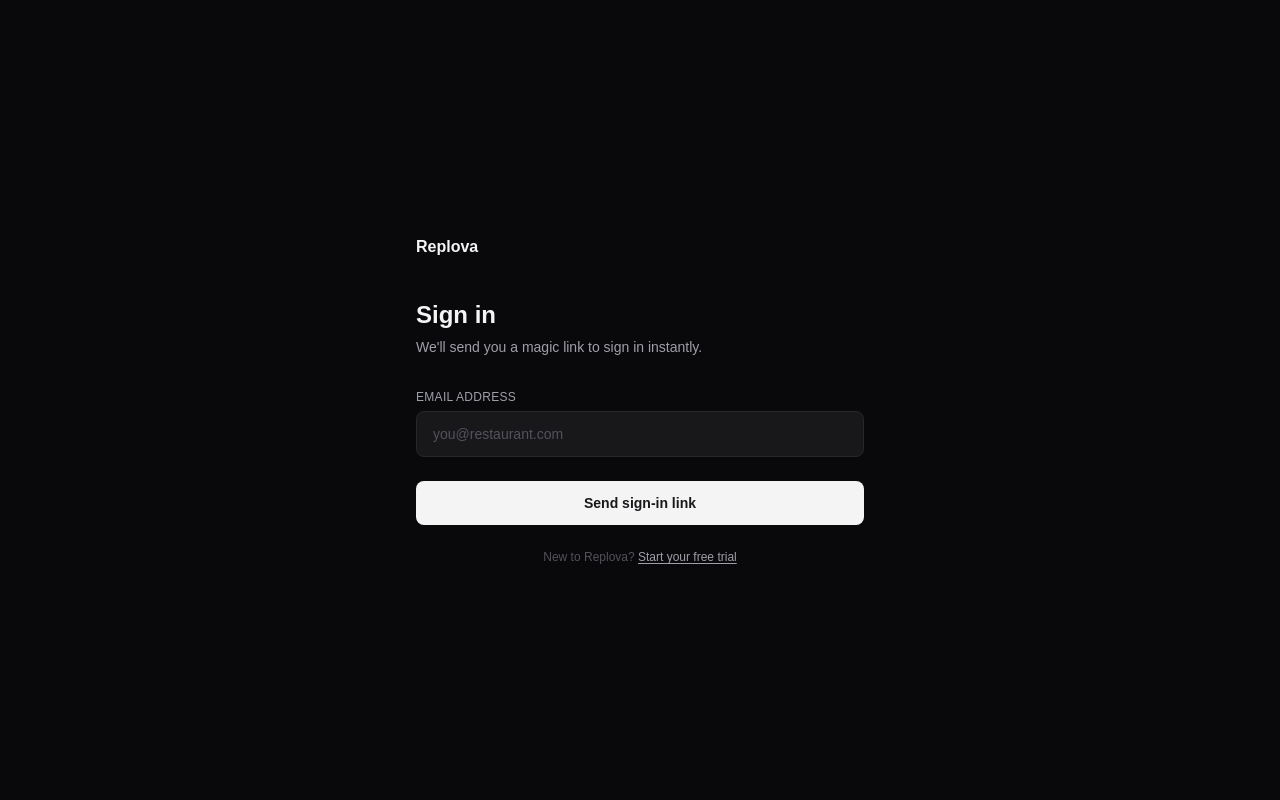
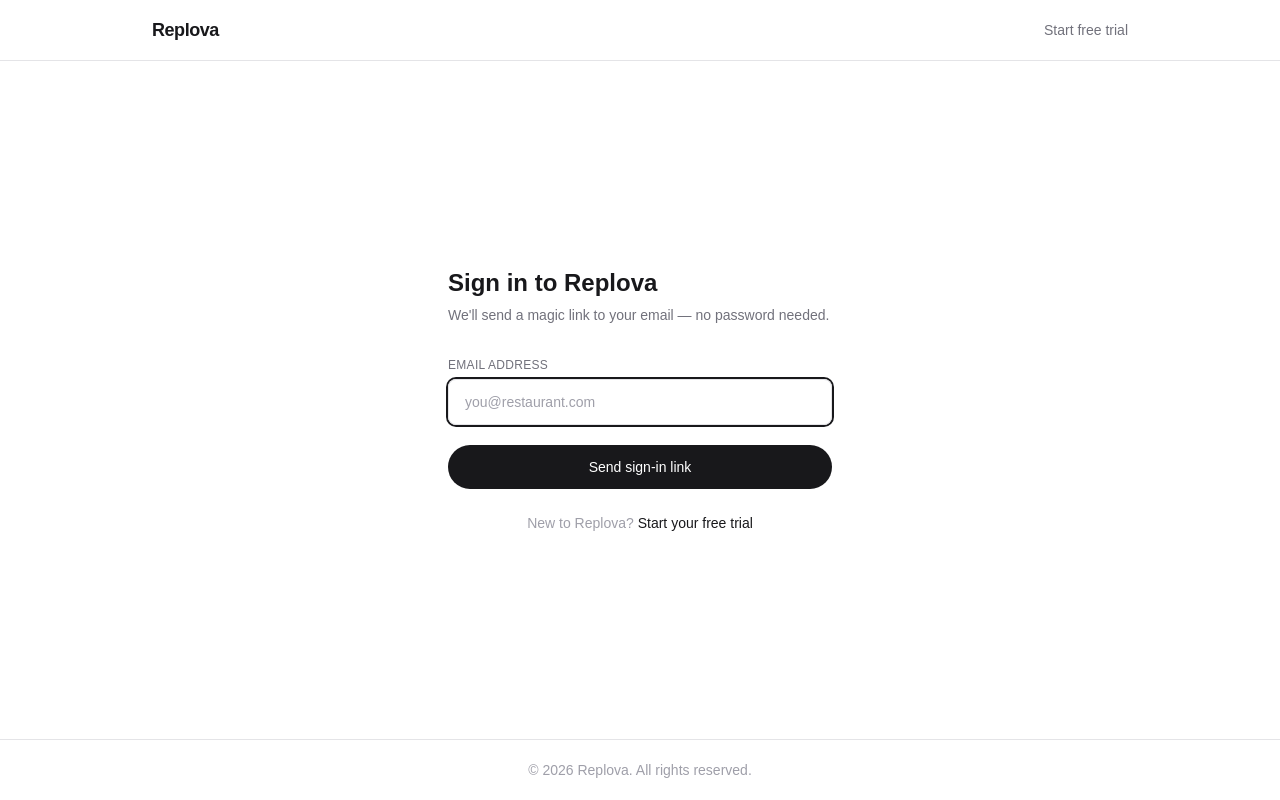
Before and after one commit to davidhsong/replova, a Next.js app: page /signin in a window 1280 px wide. Built offline with nearby package versions, Linux system fonts and the light colour scheme; no server answers.

Commit message:
fix navbar avatar refresh, reviews nav link, signin page styling

```diff
--- /dev/null
+++ b/app/dashboard/NavLinks.tsx
@@ -0,0 +1,33 @@
+'use client'
+
+import Link from 'next/link'
+import { usePathname, useRouter } from 'next/navigation'
+
+export default function NavLinks() {
+  const pathname = usePathname()
+  const router = useRouter()
+
+  function handleReviews(e: React.MouseEvent) {
+    e.preventDefault()
+    router.push('/dashboard')
+    router.refresh()
+  }
+
+  const linkClass = (href: string) =>
+    `px-3 py-1.5 text-sm rounded-md transition-colors ${
+      pathname === href
+        ? 'text-zinc-100 bg-zinc-800'
+        : 'text-zinc-400 hover:text-zinc-100 hover:bg-zinc-800'
+    }`
+
+  return (
+    <nav className="flex items-center gap-1">
+      <a href="/dashboard" onClick={handleReviews} className={linkClass('/dashboard')}>
+        Reviews
+      </a>
+      <Link href="/dashboard/settings" className={linkClass('/dashboard/settings')}>
+        Settings
+      </Link>
+    </nav>
+  )
+}
--- a/app/dashboard/layout.tsx
+++ b/app/dashboard/layout.tsx
@@ -5,6 +5,7 @@
 import { createClient } from '@/utils/supabase/server'
 import { getSupabaseAdmin } from '@/lib/supabase'
 import SignOutButton from './SignOutButton'
+import NavLinks from './NavLinks'
 
 export const metadata: Metadata = {
   title: 'Dashboard',
@@ -43,20 +44,7 @@
             <Link href="/dashboard" className="text-sm font-semibold text-zinc-100">
               Replova
             </Link>
-            <nav className="flex items-center gap-1">
-              <Link
-                href="/dashboard"
-                className="px-3 py-1.5 text-sm text-zinc-400 hover:text-zinc-100 hover:bg-zinc-800 rounded-md transition-colors"
-              >
-                Reviews
-              </Link>
-              <Link
-                href="/dashboard/settings"
-                className="px-3 py-1.5 text-sm text-zinc-400 hover:text-zinc-100 hover:bg-zinc-800 rounded-md transition-colors"
-              >
-                Settings
-              </Link>
-            </nav>
+            <NavLinks />
           </div>
           <div className="flex items-center gap-3">
             <Link href="/dashboard/settings" className="flex items-center gap-2 group">
--- a/app/dashboard/settings/page.tsx
+++ b/app/dashboard/settings/page.tsx
@@ -1,9 +1,11 @@
 'use client'
 
 import { useState, useEffect, useRef } from 'react'
+import { useRouter } from 'next/navigation'
 import { supabaseBrowser } from '@/lib/supabase'
 
 export default function SettingsPage() {
+  const router = useRouter()
   const [displayName, setDisplayName] = useState('')
   const [phoneNumber, setPhoneNumber] = useState('')
   const [email, setEmail] = useState('')
@@ -42,6 +44,7 @@
         throw new Error(data.error ?? 'Failed to save')
       }
       setSaved(true)
+      router.refresh()
       setTimeout(() => setSaved(false), 3000)
     } catch (err) {
       setError(err instanceof Error ? err.message : 'Something went wrong.')
@@ -73,6 +76,7 @@
 
       const { url } = await res.json()
       setAvatarUrl(url)
+      router.refresh()
     } catch (err) {
       setError(err instanceof Error ? err.message : 'Upload failed.')
     } finally {
--- a/app/signin/page.tsx
+++ b/app/signin/page.tsx
@@ -30,16 +30,16 @@
 
   if (success) {
     return (
-      <div className="min-h-screen bg-zinc-950 flex items-center justify-center px-6">
+      <div className="min-h-screen bg-white flex items-center justify-center px-6">
         <div className="max-w-sm w-full text-center">
-          <div className="w-14 h-14 rounded-full bg-zinc-800 flex items-center justify-center mx-auto mb-6">
-            <svg className="w-6 h-6 text-zinc-100" fill="none" viewBox="0 0 24 24" stroke="currentColor" strokeWidth={2}>
+          <div className="w-14 h-14 rounded-full bg-zinc-100 flex items-center justify-center mx-auto mb-6">
+            <svg className="w-6 h-6 text-zinc-600" fill="none" viewBox="0 0 24 24" stroke="currentColor" strokeWidth={2}>
               <path strokeLinecap="round" strokeLinejoin="round" d="M3 8l7.89 5.26a2 2 0 002.22 0L21 8M5 19h14a2 2 0 002-2V7a2 2 0 00-2-2H5a2 2 0 00-2 2v10a2 2 0 002 2z" />
             </svg>
           </div>
-          <h1 className="text-xl font-semibold text-zinc-100 mb-2">Check your inbox</h1>
-          <p className="text-zinc-400 text-sm leading-relaxed">
-            We sent a sign-in link to <span className="text-zinc-200">{email}</span>.<br />
+          <h1 className="text-xl font-semibold text-zinc-900 mb-2">Check your inbox</h1>
+          <p className="text-zinc-500 text-sm leading-relaxed">
+            We sent a sign-in link to <span className="text-zinc-900 font-medium">{email}</span>.<br />
             Click it to access your dashboard.
           </p>
         </div>
@@ -48,18 +48,38 @@
   }
 
   return (
-    <div className="min-h-screen bg-zinc-950 flex items-center justify-center px-6 py-16">
-      <div className="w-full max-w-md">
-        <a href="/" className="inline-block text-base font-semibold text-zinc-100 mb-10">
+    <div className="min-h-screen bg-white flex flex-col">
+      {/* Nav */}
+      <header className="border-b border-zinc-200">
+        <div className="max-w-5xl mx-auto px-6 py-4 flex items-center justify-between">
+          <a href="/" className="text-lg font-semibold tracking-tight text-zinc-900">
             Replova
           </a>
+          <a
+            href="/onboard"
+            className="text-sm font-medium text-zinc-500 hover:text-zinc-900 transition-colors"
+          >
+            Start free trial
+          </a>
+        </div>
+      </header>
+
+      {/* Form */}
+      <div className="flex-1 flex items-center justify-center px-6 py-16">
+        <div className="w-full max-w-sm">
           <div className="mb-8">
-          <h1 className="text-2xl font-bold text-zinc-100 mb-1.5">Sign in</h1>
-          <p className="text-zinc-400 text-sm">We'll send you a magic link to sign in instantly.</p>
+            <h1 className="text-2xl font-bold text-zinc-900 mb-1.5">Sign in to Replova</h1>
+            <p className="text-zinc-500 text-sm">
+              We&apos;ll send a magic link to your email — no password needed.
+            </p>
           </div>
+
           <form onSubmit={handleSubmit} className="flex flex-col gap-4">
             <div className="flex flex-col gap-1.5">
-            <label className="text-xs font-medium text-zinc-400 uppercase tracking-wide" htmlFor="email">
+              <label
+                htmlFor="email"
+                className="text-xs font-medium text-zinc-500 uppercase tracking-wide"
+              >
                 Email address
               </label>
               <input
@@ -68,30 +88,45 @@
                 required
                 value={email}
                 onChange={e => setEmail(e.target.value)}
-              className="bg-zinc-900 border border-zinc-800 rounded-lg px-4 py-3 text-sm text-zinc-100 placeholder:text-zinc-600 focus:outline-none focus:border-zinc-600 transition-colors"
+                className="border border-zinc-200 rounded-lg px-4 py-3 text-sm text-zinc-900 placeholder:text-zinc-400 focus:outline-none focus:ring-2 focus:ring-zinc-900 transition-shadow"
                 placeholder="you@restaurant.com"
+                autoFocus
               />
             </div>
+
             {error && (
-            <p className="text-sm text-red-400 bg-red-950/50 border border-red-900 rounded-lg px-4 py-3">
+              <p className="text-sm text-red-600 bg-red-50 border border-red-200 rounded-lg px-4 py-3">
                 {error}
               </p>
             )}
+
             <button
               type="submit"
               disabled={loading}
-            className="mt-2 bg-zinc-100 text-zinc-900 text-sm font-semibold py-3 rounded-lg hover:bg-white transition-colors disabled:opacity-40 disabled:cursor-not-allowed"
+              className="mt-1 rounded-full bg-zinc-900 text-white text-sm font-medium py-3 hover:bg-zinc-700 transition-colors disabled:opacity-50 disabled:cursor-not-allowed"
             >
               {loading ? 'Sending…' : 'Send sign-in link'}
             </button>
           </form>
-        <p className="mt-6 text-center text-xs text-zinc-600">
+
+          <p className="mt-6 text-center text-sm text-zinc-400">
             New to Replova?{' '}
-          <a href="/onboard" className="text-zinc-400 underline underline-offset-2 hover:text-zinc-300 transition-colors">
+            <a
+              href="/onboard"
+              className="text-zinc-900 font-medium hover:underline"
+            >
               Start your free trial
             </a>
           </p>
         </div>
       </div>
+
+      {/* Footer */}
+      <footer className="border-t border-zinc-200 py-5 px-6">
+        <p className="text-center text-sm text-zinc-400">
+          © {new Date().getFullYear()} Replova. All rights reserved.
+        </p>
+      </footer>
+    </div>
   )
 }
```
Lines whose indentation alone changed are shown as unchanged.
